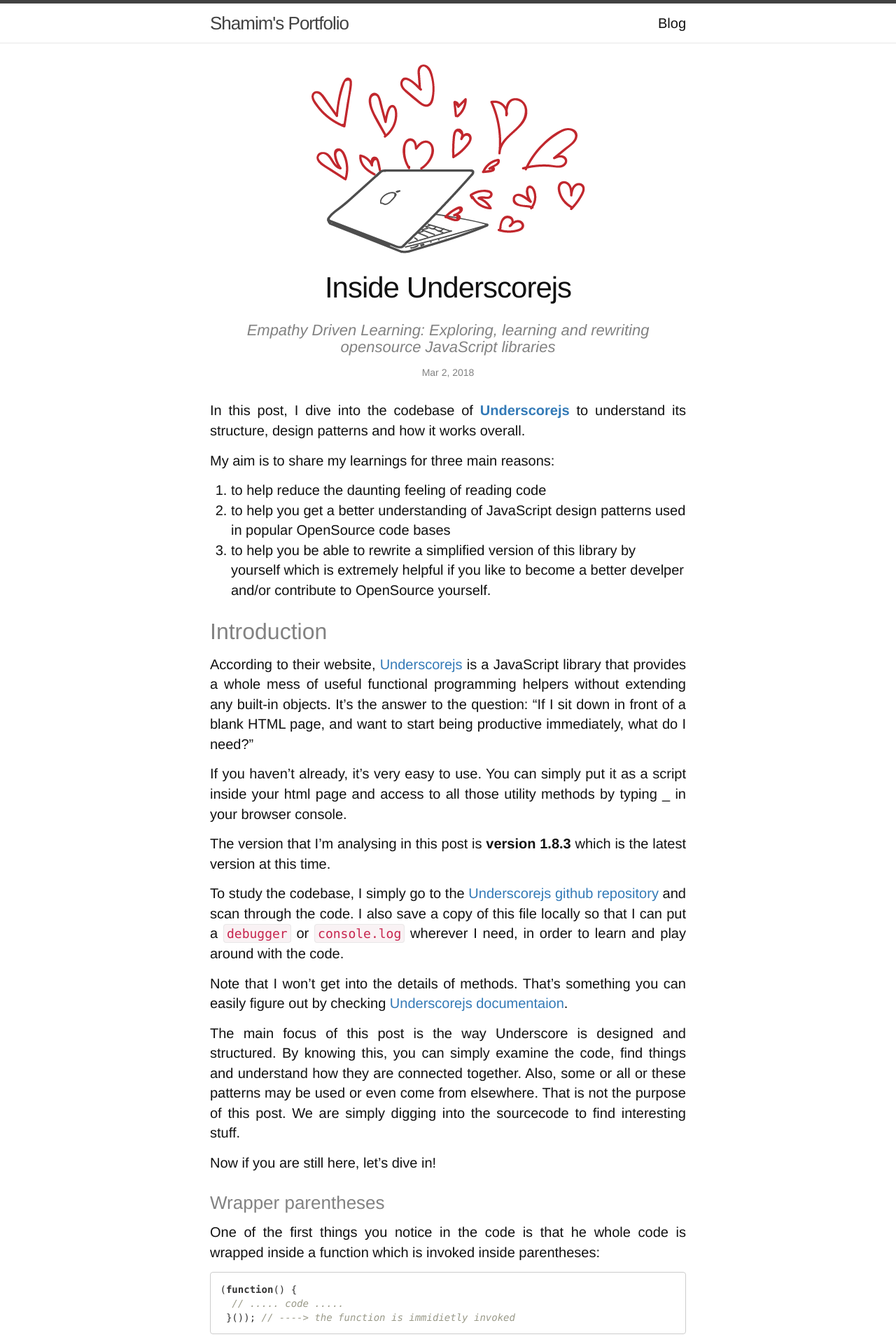
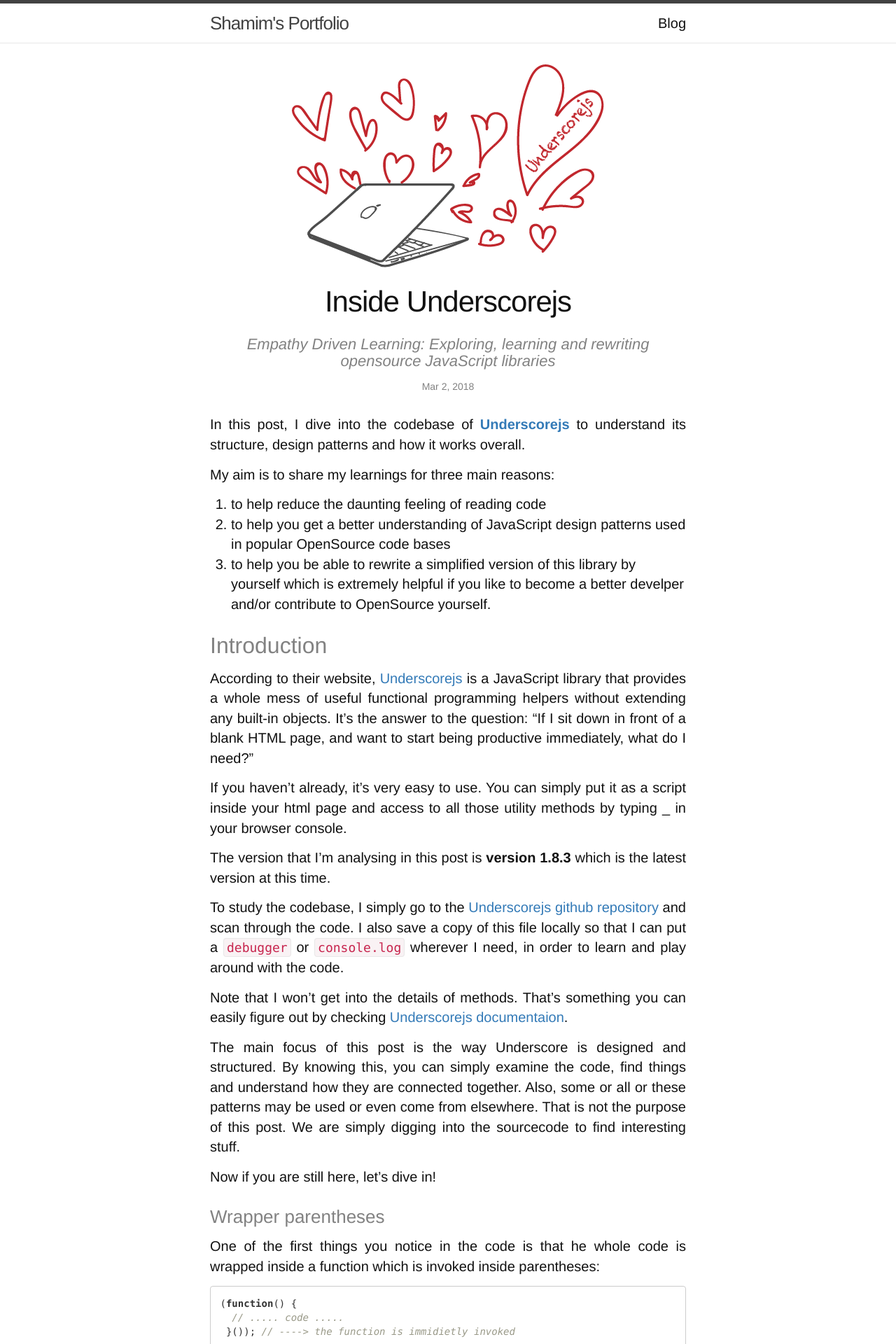
Before and after one commit to sjahandideh/sjahandideh.github.io, a Jekyll site: the page built from _posts/2018-03-02-edl-underscorejs.md, in a window 1280 px wide. Shown: the top 1920 px of the page at 70% size. Built offline with Jekyll 4.4.1, drawn with Linux system fonts in a browser that asks for light colours.

Commit message:
chaning underscore img to include the text

```diff
--- a/_posts/2018-03-02-edl-underscorejs.md
+++ b/_posts/2018-03-02-edl-underscorejs.md
@@ -2,7 +2,7 @@
 layout: post
 title: "Inside Underscorejs"
 subtitle: "Empathy Driven Learning: Exploring, learning and rewriting opensource JavaScript libraries"
-img: "laptop-heart.png"
+img: "laptop-heart-underscorejs.png"
 date:  "2018-03-02 00:00 UTC"
 tags: underscore, underscorejs, javascript, opensource
 ---
```
Also changed, not shown: assets/laptop-heart-underscorejs.png (added), 1 other file.
